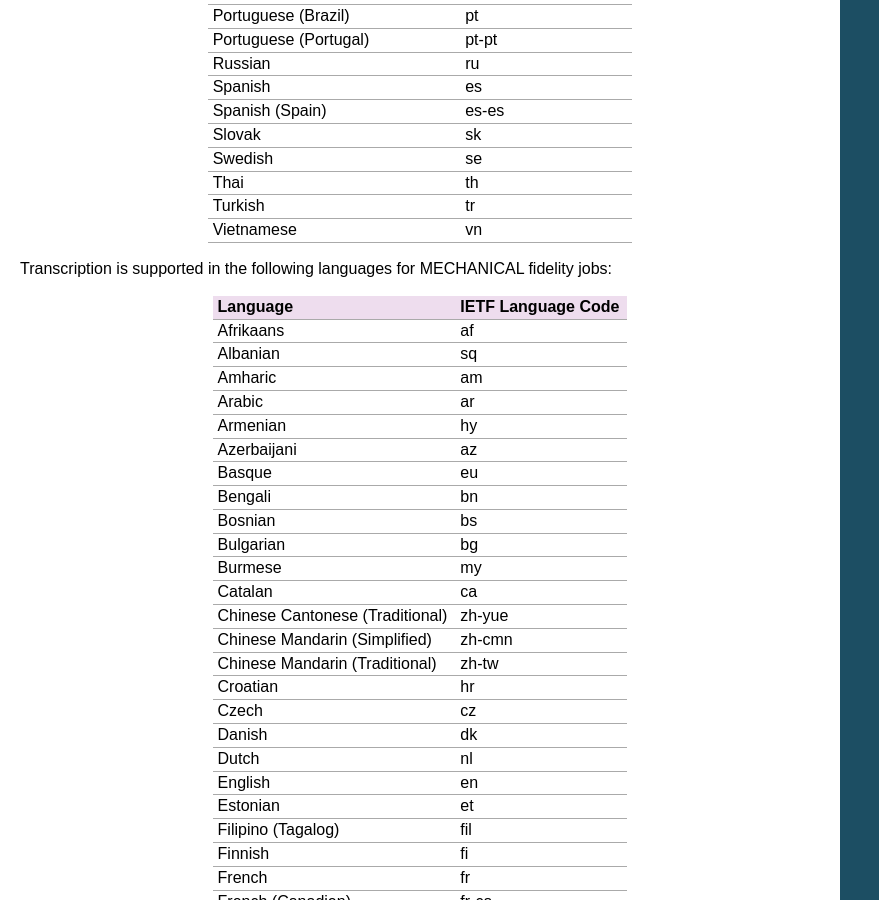
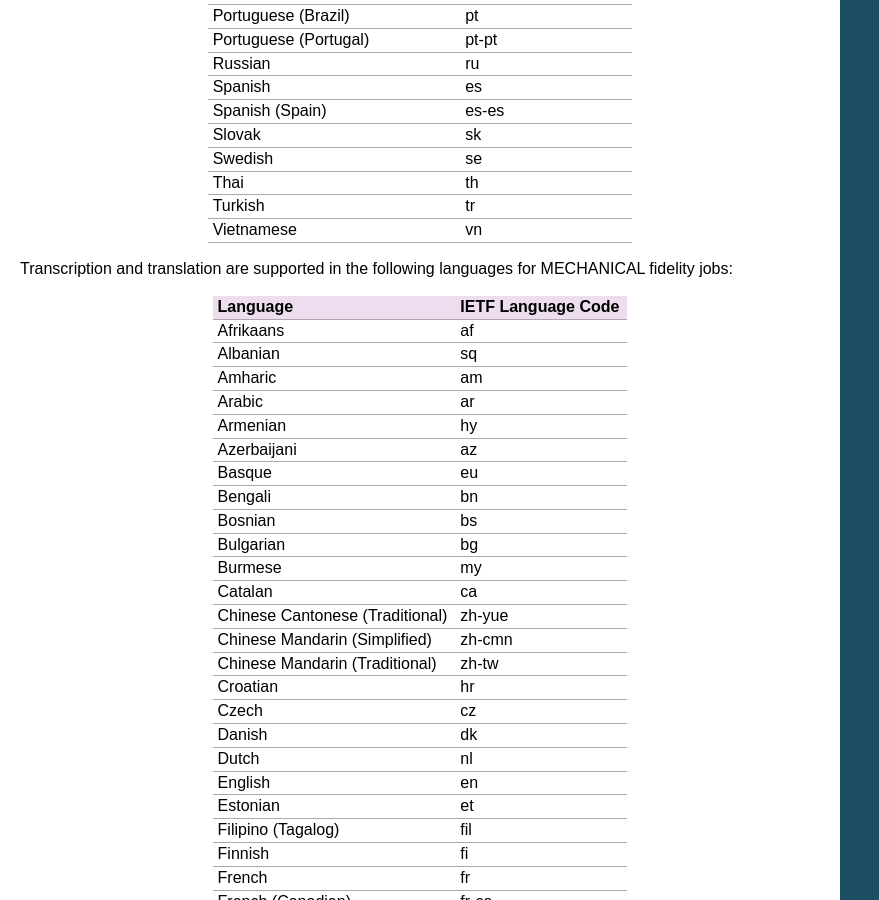
Before and after one commit to cielo24/Docs, a Sphinx documentation site: the page built from api/source/basics.rst, in a window 1280 px wide and 900 px high, scrolled down 2652 px. Shown: the whole window, without its empty margins (0-879 px from the left). Built offline with Sphinx 7.4.7, drawn with Linux system fonts in a browser that asks for light colours.

Commit message:
[PS-1802] Update docs to state we support translation as well

```diff
--- a/api/source/basics.rst
+++ b/api/source/basics.rst
@@ -167,7 +167,7 @@ Transcription and translation are supported in the following languages for PROFE
 | Vietnamese                          | vn                 |
 +-------------------------------------+--------------------+
 
-Transcription is supported in the following languages for MECHANICAL fidelity jobs:
+Transcription and translation are supported in the following languages for MECHANICAL fidelity jobs:
 
 +---------------------------------+--------------------+
 | Language                        | IETF Language Code |
```
